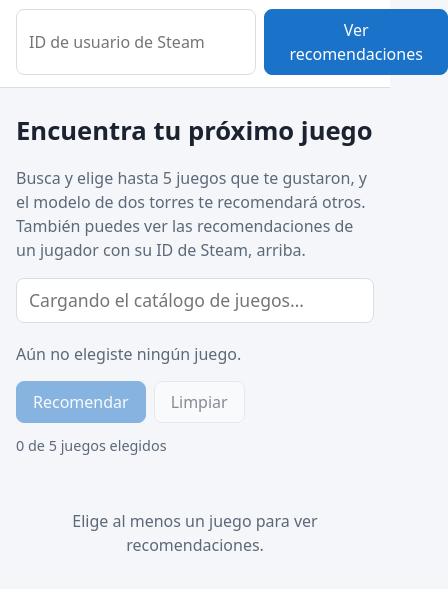
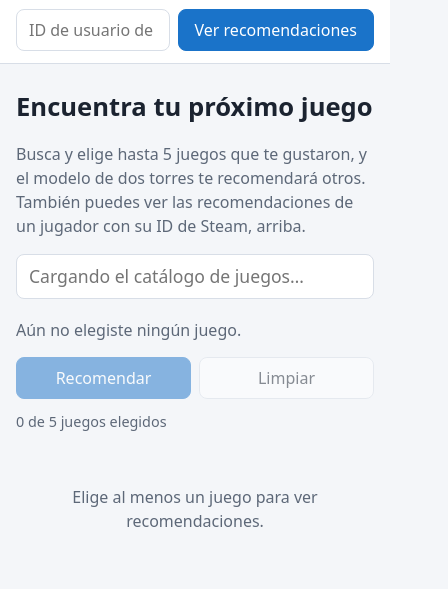
Before and after one commit to sadelcarpio/steam-recsys-e2e, a website built with Vite: page frontend/index.html in a window 390 px wide. Shown: the part 39-628 px from the top of the page, 448 px wide, since content can reach past the window. Built offline with nearby package versions, Linux system fonts and the light colour scheme.

Commit message:
fix frontend bugs

```diff
--- a/frontend/src/style.css
+++ b/frontend/src/style.css
@@ -90,6 +90,14 @@ header {
   display: flex;
   gap: 0.5rem;
 }
+#user-form input {
+  flex: 1 1 auto;
+  width: 14rem;
+}
+#user-form button,
+.actions button {
+  white-space: nowrap;
+}
 
 main {
   max-width: 1200px;
@@ -159,10 +167,9 @@ h1 {
 
 .liked {
   display: flex;
-  flex-wrap: wrap;
+  flex-direction: column;
   gap: 0.75rem;
-  align-items: center;
-  justify-content: space-between;
+  align-items: flex-start;
   margin: 1rem 0 1.5rem;
 }
 .chips {
@@ -315,3 +322,18 @@ dialog > .error {
   margin: -0.75rem 0 1.25rem;
   font-size: 0.9rem;
 }
+
+@media (max-width: 600px) {
+  #user-form {
+    width: 100%;
+  }
+  #user-form input {
+    width: auto;
+  }
+  .liked {
+    align-items: stretch;
+  }
+  .actions button {
+    flex: 1;
+  }
+}
```
